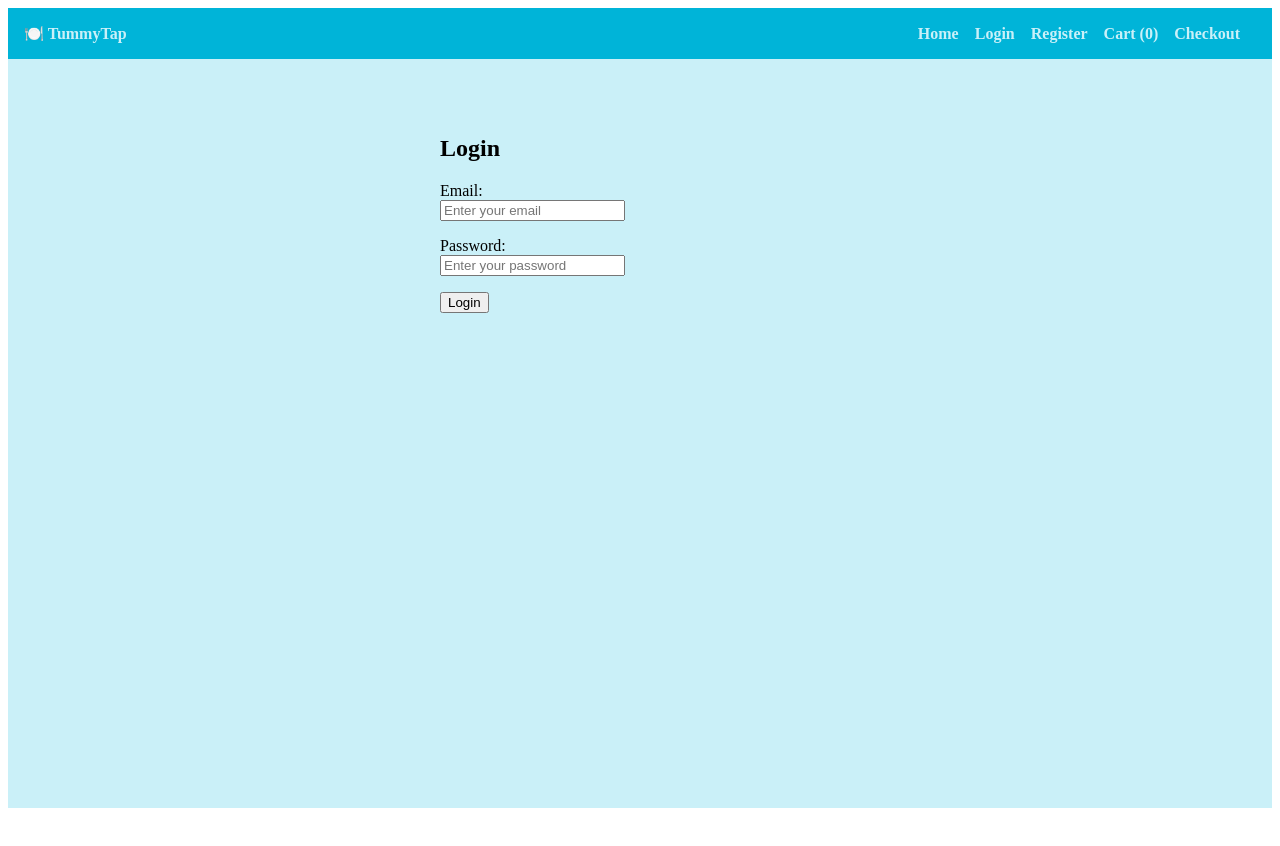
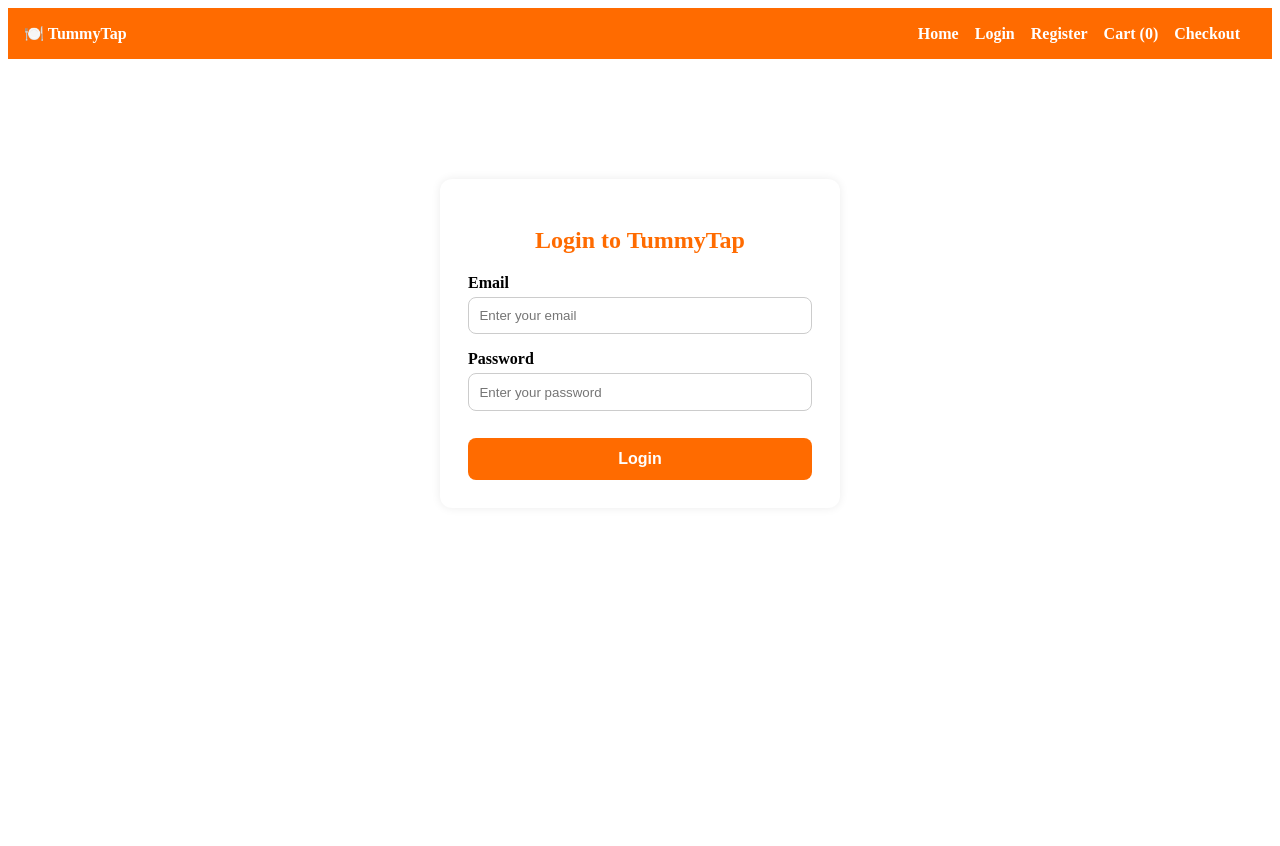
Before and after one commit to Sandeepkd1824/tummytap-django-react, a React (Vite) app in the folder frontend/: page /login in a window 1280 px wide. Shown: the top 846 px of the page. Before the commit the page ends 816 px from the top, so only its background shows below. Built offline with nearby package versions, Linux system fonts and the light colour scheme.

Commit message:
login register productcard

```diff
--- a/frontend/src/components/Navbar.jsx
+++ b/frontend/src/components/Navbar.jsx
@@ -1,11 +1,24 @@
-import React from 'react';
-import { Link } from 'react-router-dom';
+import React, { useState } from 'react';
+import { Link, useNavigate } from 'react-router-dom';
 import { useTheme } from '../context/ThemeContext';
 import { useCart } from '../context/CartContext';
 
 const Navbar = () => {
   const colors = useTheme();
   const { cartItems } = useCart();
+  const navigate = useNavigate();
+  const [dropdownOpen, setDropdownOpen] = useState(false);
+
+  const token = localStorage.getItem('access'); // adjust if using a different key
+  const userName = localStorage.getItem('userName'); // set this during login
+  const isAuthenticated = !!token;
+
+  const handleLogout = () => {
+    localStorage.removeItem('access');
+    localStorage.removeItem('refresh');
+    localStorage.removeItem('userName');
+    navigate('/login');
+  };
 
   const navStyle = {
     backgroundColor: colors.primary,
@@ -24,13 +37,49 @@ const Navbar = () => {
     fontWeight: 'bold',
   };
 
+  const dropdownStyle = {
+    position: 'relative',
+    display: 'inline-block',
+    cursor: 'pointer',
+    marginRight: '1rem',
+  };
+
+  const dropdownMenuStyle = {
+    position: 'absolute',
+    top: '100%',
+    right: 0,
+    backgroundColor: '#fff',
+    color: '#000',
+    border: '1px solid #ccc',
+    padding: '0.5rem',
+    minWidth: '100px',
+    zIndex: 10,
+  };
+
   return (
     <nav style={navStyle}>
       <div style={{ fontWeight: 'bold' }}>🍽️ TummyTap</div>
-      <div>
+      <div style={{ display: 'flex', alignItems: 'center' }}>
         <Link to="/" style={linkStyle}>Home</Link>
-        <Link to="/login" style={linkStyle}>Login</Link>
-        <Link to="/register" style={linkStyle}>Register</Link>
+
+        {!isAuthenticated ? (
+          <>
+            <Link to="/login" style={linkStyle}>Login</Link>
+            <Link to="/register" style={linkStyle}>Register</Link>
+          </>
+        ) : (
+          <div style={dropdownStyle} onClick={() => setDropdownOpen(!dropdownOpen)}>
+            👤 {userName || 'User'}
+            {dropdownOpen && (
+              <div style={dropdownMenuStyle}>
+                <div onClick={handleLogout} style={{ cursor: 'pointer' }}>
+                  Logout
+                </div>
+              </div>
+            )}
+          </div>
+        )}
+
         <Link to="/cart" style={linkStyle}>
           Cart ({cartItems?.length || 0})
         </Link>
--- a/frontend/src/pages/Login.jsx
+++ b/frontend/src/pages/Login.jsx
@@ -3,9 +3,11 @@ import React, { useState } from 'react';
 import axios from 'axios';
 import { useNavigate } from 'react-router-dom';
 import { toast } from 'react-toastify';
+import { useTheme } from '../context/ThemeContext';
 
 const Login = () => {
   const navigate = useNavigate();
+  const colors = useTheme();
   const [email, setEmail] = useState('');
   const [password, setPassword] = useState('');
 
@@ -21,7 +23,7 @@ const Login = () => {
       localStorage.setItem('refresh_token', res.data.refresh);
 
       toast.success('Login successful!');
-      navigate('/'); // redirect to home page
+      navigate('/');
     } catch (err) {
       console.error(err);
       toast.error(err.response?.data?.detail || 'Login failed.');
@@ -29,31 +31,89 @@ const Login = () => {
   };
 
   return (
-    <div style={{ padding: '2rem', maxWidth: '400px', margin: 'auto' }}>
-      <h2>Login</h2>
+    <div style={{
+      display: 'flex',
+      justifyContent: 'center',
+      alignItems: 'flex-start',
+      minHeight: '100vh',
+      backgroundColor: colors.background,
+      padding: '2rem 1rem',
+    }}>
+      <div style={{
+        background: '#fff',
+        padding: '1.75rem',
+        borderRadius: '12px',
+        boxShadow: '0 0 10px rgba(0,0,0,0.08)',
+        width: '100%',
+        maxWidth: '400px',
+        boxSizing: 'border-box',
+        marginTop: '4rem',
+      }}>
+        <h2 style={{
+          marginBottom: '1.25rem',
+          color: colors.primary,
+          textAlign: 'center',
+          fontWeight: '600',
+          fontSize: '1.5rem'
+        }}>
+          Login to TummyTap
+        </h2>
         <form onSubmit={handleLogin}>
-        <div>
-          <label>Email:</label><br />
+          <div style={{ marginBottom: '1rem' }}>
+            <label style={{ fontWeight: 'bold', display: 'block', marginBottom: '0.3rem' }}>
+              Email
+            </label>
             <input
               type="email"
               value={email}
               onChange={(e) => setEmail(e.target.value)}
+              required
               placeholder="Enter your email"
-            required
+              style={{
+                width: '100%',
+                padding: '0.65rem',
+                borderRadius: '8px',
+                border: '1px solid #ccc',
+                boxSizing: 'border-box'
+              }}
             />
           </div>
-        <div style={{ marginTop: '1rem' }}>
-          <label>Password:</label><br />
+          <div style={{ marginBottom: '1.2rem' }}>
+            <label style={{ fontWeight: 'bold', display: 'block', marginBottom: '0.3rem' }}>
+              Password
+            </label>
             <input
               type="password"
               value={password}
               onChange={(e) => setPassword(e.target.value)}
+              required
               placeholder="Enter your password"
-            required
+              style={{
+                width: '100%',
+                padding: '0.65rem',
+                borderRadius: '8px',
+                border: '1px solid #ccc',
+                boxSizing: 'border-box'
+              }}
             />
           </div>
-        <button type="submit" style={{ marginTop: '1rem' }}>Login</button>
+          <button type="submit" style={{
+            width: '100%',
+            padding: '0.75rem',
+            backgroundColor: colors.primary,
+            color: '#fff',
+            border: 'none',
+            borderRadius: '8px',
+            fontWeight: '600',
+            fontSize: '1rem',
+            cursor: 'pointer',
+            boxSizing: 'border-box',
+            marginTop: '0.5rem'
+          }}>
+            Login
+          </button>
         </form>
+      </div>
     </div>
   );
 };
--- a/frontend/src/pages/Register.jsx
+++ b/frontend/src/pages/Register.jsx
@@ -1,4 +1,3 @@
-// src/pages/Register.jsx
 import React, { useState } from 'react';
 import axios from 'axios';
 import { useNavigate } from 'react-router-dom';
@@ -17,10 +16,9 @@ const Register = () => {
     try {
       const res = await axios.post('http://127.0.0.1:8000/api/accounts/register/', {
         email,
-        password
+        password,
       });
       toast.success('OTP sent to your email!');
-      // Redirect to verify page with email passed as state
       navigate('/verify-otp', { state: { email } });
     } catch (err) {
       toast.error(err.response?.data?.detail || 'Registration failed.');
@@ -28,42 +26,87 @@ const Register = () => {
   };
 
   return (
-    <div style={{ maxWidth: '400px', margin: 'auto' }}>
-      <h2 style={{ color: colors.primary }}>Register</h2>
+    <div style={{
+      display: 'flex',
+      justifyContent: 'center',
+      alignItems: 'flex-start',
+      minHeight: '100vh',
+      backgroundColor: colors.background,
+      padding: '2rem 1rem',
+    }}>
+      <div style={{
+        background: '#fff',
+        padding: '1.75rem',
+        borderRadius: '12px',
+        boxShadow: '0 0 10px rgba(0,0,0,0.08)',
+        width: '100%',
+        maxWidth: '400px',
+        boxSizing: 'border-box',
+        marginTop: '4rem',
+      }}>
+        <h2 style={{
+          marginBottom: '1.25rem',
+          color: colors.primary,
+          textAlign: 'center',
+          fontWeight: '600',
+          fontSize: '1.5rem'
+        }}>
+          Register for TummyTap
+        </h2>
       <form onSubmit={handleRegister}>
-        <div>
-          <label>Email:</label><br />
+        <div style={{ marginBottom: '1rem' }}>
+          <label style={{ display: 'block', marginBottom: '0.5rem' }}>Email:</label>
           <input
             type="email"
             value={email}
             required
             onChange={(e) => setEmail(e.target.value)}
-            style={{ width: '100%', padding: '8px', marginBottom: '1rem' }}
+            placeholder="Enter your email"
+            style={{
+              width: '100%',
+              padding: '10px',
+              border: '1px solid #ccc',
+              borderRadius: '4px',
+              boxSizing: 'border-box',
+            }}
           />
         </div>
-        <div>
-          <label>Password:</label><br />
+        <div style={{ marginBottom: '1.5rem' }}>
+          <label style={{ display: 'block', marginBottom: '0.5rem' }}>Password:</label>
           <input
             type="password"
             value={password}
             required
             onChange={(e) => setPassword(e.target.value)}
-            style={{ width: '100%', padding: '8px', marginBottom: '1rem' }}
+            placeholder="Enter your password"
+            style={{
+              width: '100%',
+              padding: '10px',
+              border: '1px solid #ccc',
+              borderRadius: '4px',
+              boxSizing: 'border-box',
+            }}
           />
         </div>
         <button
           type="submit"
           style={{
+            display: 'block',
+            width: '100%',
             backgroundColor: colors.primary,
             color: colors.background,
-            padding: '10px 20px',
+            padding: '10px',
             border: 'none',
-            cursor: 'pointer'
+            borderRadius: '4px',
+            cursor: 'pointer',
+            fontWeight: 'bold',
+            boxSizing: 'border-box',
           }}
         >
           Register
         </button>
       </form>
+      </div>
     </div>
   );
 };
--- a/frontend/src/theme.js
+++ b/frontend/src/theme.js
@@ -1,4 +1,4 @@
-export const ACTIVE_THEME = 'ocean';
+export const ACTIVE_THEME = 'default'; // Change this to switch themes
 export const themes = {
   default: {
     primary: '#FF6B00',
@@ -39,32 +39,6 @@ export const themes = {
     info: '#2196F3',
     muted: '#6C757D'
   },
-    forest: {
-        primary: '#228B22',
-        secondary: '#6B8E23',
-        accent: '#8FBC8F',
-        text: '#FFFFFF',
-        background: '#2E8B57',
-        card: '#3CB371',
-        success: '#4CAF50',
-        warning: '#FFC107',
-        danger: '#F44336',
-        info: '#2196F3',
-        muted: '#6C757D'
-    },
-    desert: {
-        primary: '#EDC9AF',
-        secondary: '#D6A65B',
-        accent: '#C77D3A',
-        text: '#FFFFFF',
-        background: '#F5F5DC',
-        card: '#E8DAB8',
-        success: '#4CAF50',
-        warning: '#FFC107',
-        danger: '#F44336',
-        info: '#2196F3',
-        muted: '#6C757D'
-    },
     twilight: {
         primary: '#6A5ACD',
         secondary: '#7B68EE',
@@ -72,84 +46,6 @@ export const themes = {
         text: '#FFFFFF',
         background: '#483D8B',
         card: '#5F9EA0',
-        success: '#4CAF50',
-        warning: '#FFC107',
-        danger: '#F44336',
-        info: '#2196F3',
-        muted: '#6C757D'
-    },
-    autumn: {
-        primary: '#FF4500',
-        secondary: '#FF6347',
-        accent: '#FF8C00',
-        text: '#FFFFFF',
-        background: '#FFD700',
-        card: '#FFA07A',
-        success: '#4CAF50',
-        warning: '#FFC107',
-        danger: '#F44336',
-        info: '#2196F3',
-        muted: '#6C757D'
-    },
-    spring: {
-        primary: '#FF69B4',
-        secondary: '#FF1493',
-        accent: '#FFB6C1',
-        text: '#FFFFFF',
-        background: '#FFF0F5',
-        card: '#FF7F50',
-        success: '#4CAF50',
-        warning: '#FFC107',
-        danger: '#F44336',
-        info: '#2196F3',
-        muted: '#6C757D'
-    },
-    winter: {
-        primary: '#1E90FF',
-        secondary: '#00BFFF',
-        accent: '#87CEFA',
-        text: '#FFFFFF',
-        background: '#F0F8FF',
-        card: '#ADD8E6',
-        success: '#4CAF50',
-        warning: '#FFC107',
-        danger: '#F44336',
-        info: '#2196F3',
-        muted: '#6C757D'
-    },
-    neon: {
-        primary: '#39FF14',
-        secondary: '#FF073A',
-        accent: '#00FFFF',
-        text: '#000000',
-        background: '#FFFFFF',
-        card: '#F0F0F0',
-        success: '#4CAF50',
-        warning: '#FFC107',
-        danger: '#F44336',
-        info: '#2196F3',
-        muted: '#6C757D'
-    },
-    pastel: {
-        primary: '#FFB6C1',
-        secondary: '#FFDAB9',
-        accent: '#E6E6FA',
-        text: '#333333',
-        background: '#FFF0F5',
-        card: '#FFF5EE',
-        success: '#4CAF50',
-        warning: '#FFC107',
-        danger: '#F44336',
-        info: '#2196F3',
-        muted: '#6C757D'
-    },
-    cyberpunk: {
-        primary: '#00FF00',
-        secondary: '#FF00FF',
-        accent: '#FFFF00',
-        text: '#000000',
-        background: '#0F0F0F',
-        card: '#1A1A1A',
         success: '#4CAF50',
         warning: '#FFC107',
         danger: '#F44336',
@@ -403,32 +299,6 @@ export const themes = {
         info: '#2196F3',
         muted: '#6C757D'
     },
-    zen: {
-        primary: '#FFB6C1',
-        secondary: '#FFDAB9',
-        accent: '#E6E6FA',
-        text: '#333333',
-        background: '#FFF0F5',
-        card: '#FFF5EE',
-        success: '#4CAF50',
-        warning: '#FFC107',
-        danger: '#F44336',
-        info: '#2196F3',
-        muted: '#6C757D'
-    },
-    cosmicDark: {
-        primary: '#8A2BE2',
-        secondary: '#7B68EE',
-        accent: '#6A5ACD',
-        text: '#FFFFFF',
-        background: '#1C1C1C',
-        card: '#2E2E2E',
-        success: '#4CAF50',
-        warning: '#FFC107',
-        danger: '#F44336',
-        info: '#2196F3',
-        muted: '#6C757D'
-    }
 };
 
 export const colors = themes[ACTIVE_THEME];
```
Also changed, not shown: frontend/src/components/ProductCard.jsx (+8 -2 lines). Lines whose indentation alone changed are shown as unchanged.
